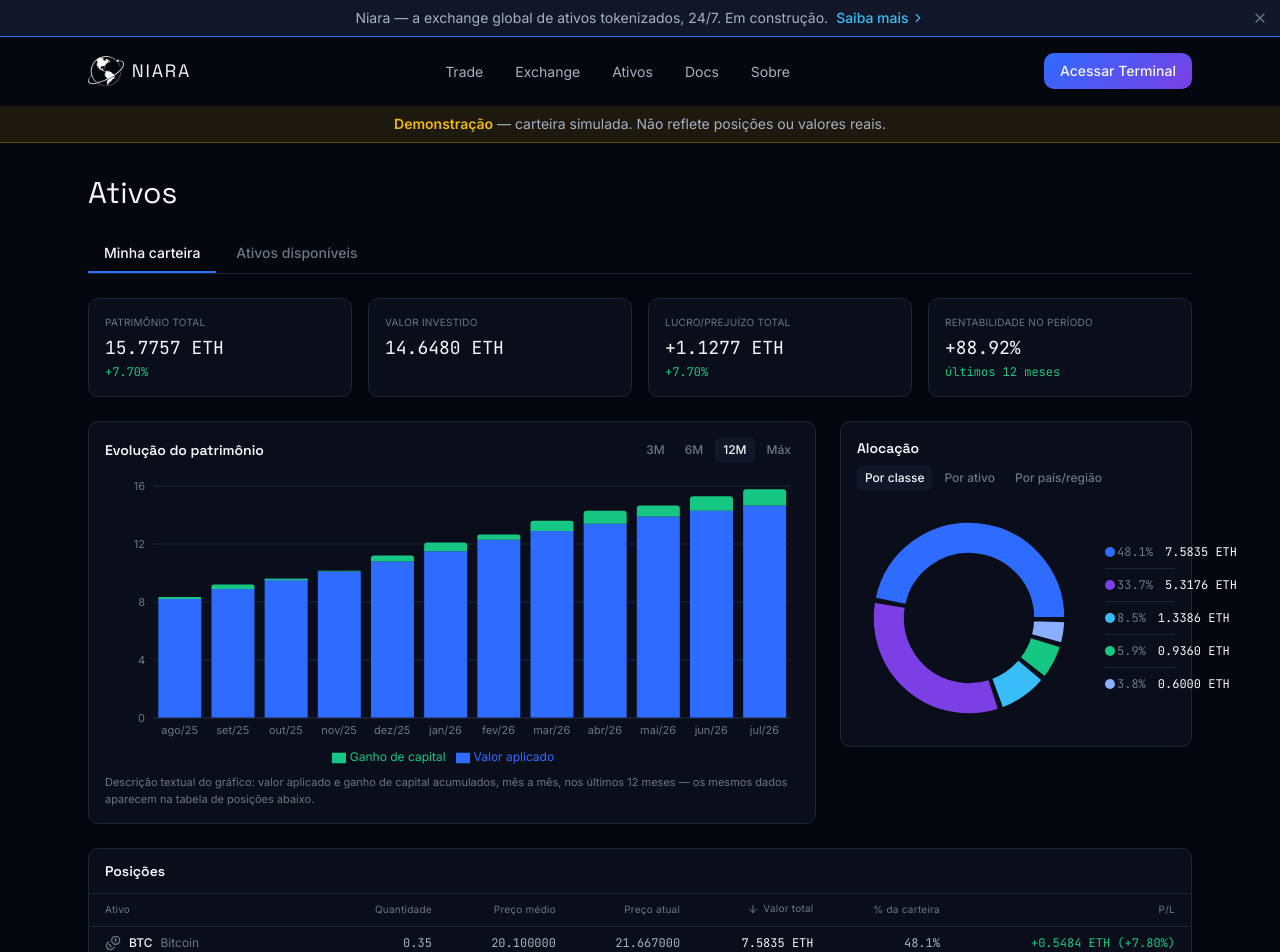
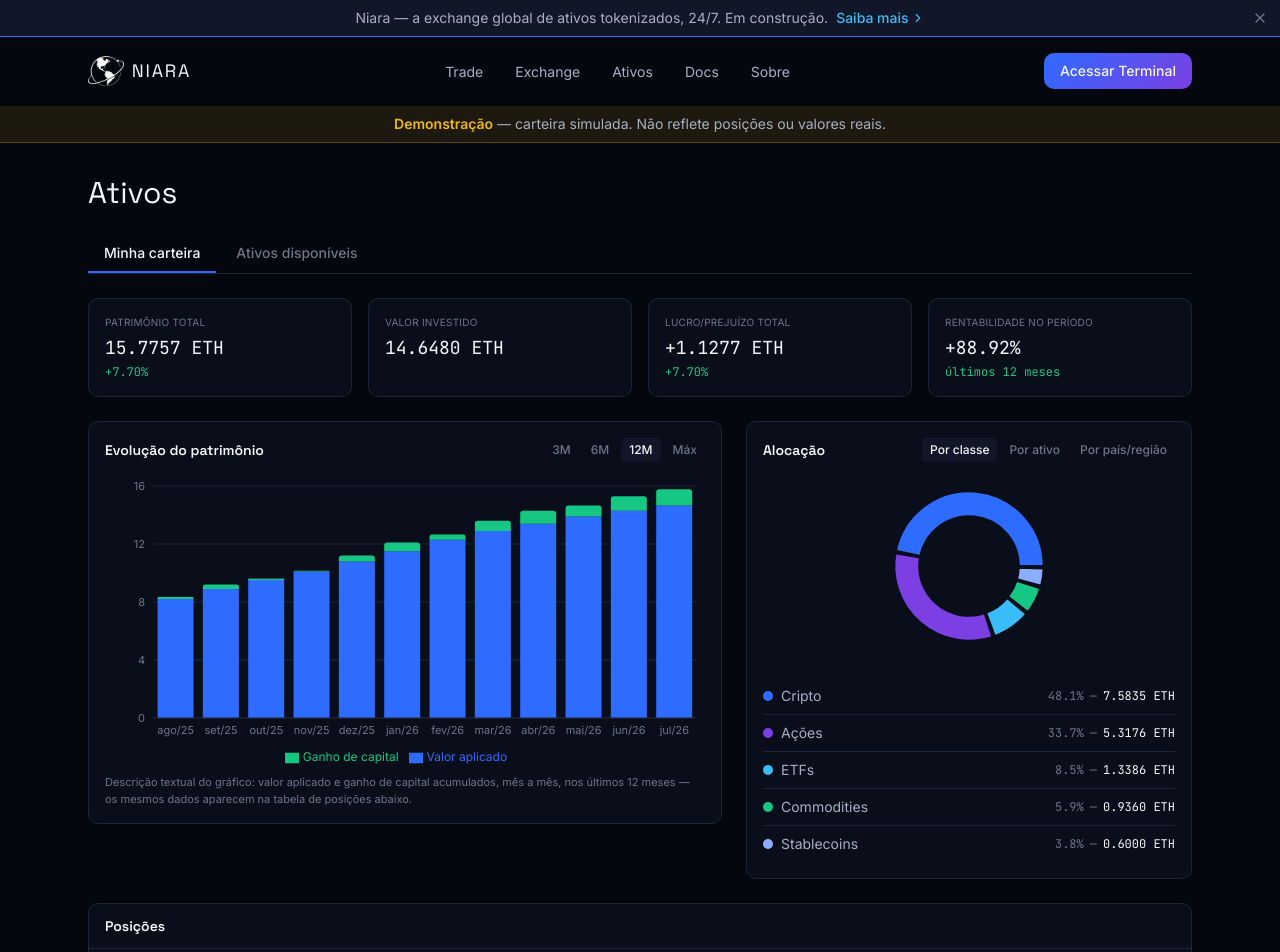
Before and after one commit to niaragaed/niara-site, a Next.js app: page /ativos in a window 1280 px wide. Shown: the top 952 px of the page. Built offline with nearby package versions, Linux system fonts and the light colour scheme.

Commit message:
fix: overflow da legenda do donut, dropdown de busca e tamanho das bandeiras

```diff
--- a/src/components/portfolio/AllocationDonut.tsx
+++ b/src/components/portfolio/AllocationDonut.tsx
@@ -6,6 +6,7 @@ import { Cell, Pie, PieChart, ResponsiveContainer, Tooltip } from "recharts";
 import { MOCK_ASSETS, type Asset } from "@/lib/mock-assets";
 import { MOCK_HOLDINGS } from "@/lib/mock-portfolio";
 import { useCurrency } from "@/context/CurrencyContext";
+import { Flag } from "@/components/ui/Flag";
 
 type ViewMode = "classe" | "ativo" | "regiao";
 
@@ -63,9 +64,9 @@ function computeAllocation(mode: ViewMode): AllocationItem[] {
 function RegionFlag({ region }: { region: string }) {
   const code = region === "BR" ? "br" : region === "US" ? "us" : region === "EU" ? "eu" : undefined;
   if (code) {
-    return <span className={`fi fi-${code} rounded-[2px] text-sm`} aria-hidden="true" />;
+    return <Flag country={code} size="sm" />;
   }
-  return <Globe className="h-3.5 w-3.5 text-text-muted" aria-hidden="true" />;
+  return <Globe className="h-4 w-4 text-text-muted" aria-hidden="true" />;
 }
 
 // tipo local (em vez do genérico do Recharts) — evita conflito de
@@ -98,7 +99,7 @@ export function AllocationDonut() {
   const data = useMemo(() => computeAllocation(mode), [mode]);
 
   return (
-    <div className="rounded-md border border-border bg-bg-surface p-4">
+    <div className="@container rounded-md border border-border bg-bg-surface p-4">
       <div className="flex flex-wrap items-center justify-between gap-2">
         <h2 className="text-sm font-semibold text-text-primary">Alocação</h2>
         <div role="group" aria-label="Ver alocação" className="flex items-center gap-1">
@@ -120,8 +121,10 @@ export function AllocationDonut() {
         </div>
       </div>
 
-      <div className="mt-4 flex flex-col gap-6 sm:flex-row sm:items-center">
-        <div aria-hidden="true" className="mx-auto h-56 w-56 shrink-0">
+      {/* flex-col por padrão (empilha quando o CARD fica estreito, não só o
+          viewport — daí @container/@md em vez de sm:) */}
+      <div className="mt-4 flex flex-col gap-6 @md:flex-row @md:items-center">
+        <div aria-hidden="true" className="mx-auto h-44 w-44 shrink-0 @md:h-48 @md:w-48">
           <ResponsiveContainer width="100%" height="100%">
             <PieChart>
               <Pie
@@ -145,11 +148,7 @@ export function AllocationDonut() {
 
         <div className="min-w-0 flex-1 divide-y divide-border">
           {data.map((item, index) => (
-            <div
-              key={item.key}
-              className="flex items-center justify-between gap-3 py-1.5 text-sm"
-            >
-              <div className="flex min-w-0 items-center gap-2">
+            <div key={item.key} className="flex items-center gap-2 py-2 text-sm">
               <span
                 aria-hidden="true"
                 className="h-2.5 w-2.5 shrink-0 rounded-full"
@@ -157,17 +156,14 @@ export function AllocationDonut() {
               />
               {mode === "regiao" && <RegionFlag region={item.key} />}
               {mode === "ativo" && item.asset?.country && (
-                  <span
-                    className={`fi fi-${item.asset.country} rounded-[2px] text-sm`}
-                    aria-hidden="true"
-                  />
+                <Flag country={item.asset.country} size="sm" />
               )}
-                <span className="truncate text-text-secondary">{item.key}</span>
-              </div>
-              <div className="flex shrink-0 items-center gap-3 font-mono text-xs tabular-nums">
+              <span className="min-w-0 flex-1 truncate text-text-secondary">{item.key}</span>
+              <span className="shrink-0 whitespace-nowrap font-mono text-xs tabular-nums">
                 <span className="text-text-muted">{item.pct.toFixed(1)}%</span>
+                <span className="mx-1.5 text-text-muted">—</span>
                 <span className="text-text-primary">{format(item.value)}</span>
-              </div>
+              </span>
             </div>
           ))}
         </div>
--- a/src/components/portfolio/AssetCatalog.tsx
+++ b/src/components/portfolio/AssetCatalog.tsx
@@ -5,15 +5,14 @@ import Link from "next/link";
 import { Coins, Search } from "lucide-react";
 import { MOCK_ASSETS, type Asset, type AssetClass, type Region } from "@/lib/mock-assets";
 import { useCurrency } from "@/context/CurrencyContext";
+import { Flag } from "@/components/ui/Flag";
 
 const CLASS_FILTERS: AssetClass[] = ["Ações", "ETFs", "Commodities", "Cripto", "Stablecoins"];
 const REGION_FILTERS: Region[] = ["BR", "US", "EU", "Global"];
 
 function AssetFlag({ asset }: { asset: Asset }) {
   if (asset.country) {
-    return (
-      <span className={`fi fi-${asset.country} rounded-[2px] text-base`} aria-hidden="true" />
-    );
+    return <Flag country={asset.country} size="sm" />;
   }
   return <Coins className="h-4 w-4 text-text-muted" aria-hidden="true" />;
 }
--- a/src/components/portfolio/HoldingsTable.tsx
+++ b/src/components/portfolio/HoldingsTable.tsx
@@ -5,6 +5,7 @@ import { ArrowDown, ArrowUp, Coins } from "lucide-react";
 import { MOCK_ASSETS } from "@/lib/mock-assets";
 import { MOCK_HOLDINGS } from "@/lib/mock-portfolio";
 import { useCurrency } from "@/context/CurrencyContext";
+import { Flag } from "@/components/ui/Flag";
 
 type Row = {
   symbol: string;
@@ -147,10 +148,7 @@ export function HoldingsTable() {
                     <td className="px-4 py-2">
                       <div className="flex items-center gap-2 font-sans">
                         {row.country ? (
-                          <span
-                            className={`fi fi-${row.country} rounded-[2px] text-base`}
-                            aria-hidden="true"
-                          />
+                          <Flag country={row.country} size="sm" />
                         ) : (
                           <Coins className="h-4 w-4 text-text-muted" aria-hidden="true" />
                         )}
--- a/src/components/portfolio/PortfolioPage.tsx
+++ b/src/components/portfolio/PortfolioPage.tsx
@@ -61,11 +61,11 @@ export function PortfolioPage() {
           {tab === "carteira" ? (
             <div className="flex flex-col gap-6">
               <PortfolioSummary />
-              <div className="grid grid-cols-1 gap-6 lg:grid-cols-3">
-                <div className="lg:col-span-2">
+              <div className="grid grid-cols-1 gap-6 lg:grid-cols-12">
+                <div className="lg:col-span-7">
                   <PortfolioEvolution />
                 </div>
-                <div>
+                <div className="lg:col-span-5">
                   <AllocationDonut />
                 </div>
               </div>
--- a/src/components/trade/AssetSearch.tsx
+++ b/src/components/trade/AssetSearch.tsx
@@ -5,13 +5,13 @@ import { Coins, Search } from "lucide-react";
 import type { Asset } from "@/lib/mock-assets";
 import { useExchange } from "./ExchangeContext";
 import { useCurrency } from "@/context/CurrencyContext";
+import { Flag } from "@/components/ui/Flag";
 
-function AssetFlag({ asset, size }: { asset: Asset; size: "sm" | "lg" }) {
+function AssetIcon({ asset, size }: { asset: Asset; size: "sm" | "lg" }) {
   if (asset.country) {
-    const textSize = size === "sm" ? "text-base" : "text-2xl";
-    return <span className={`fi fi-${asset.country} rounded-[2px] ${textSize}`} />;
+    return <Flag country={asset.country} size={size} />;
   }
-  const boxSize = size === "sm" ? "h-4 w-4" : "h-6 w-6";
+  const boxSize = size === "sm" ? "h-4 w-4" : "h-5 w-5";
   return <Coins className={`${boxSize} text-text-muted`} aria-hidden="true" />;
 }
 
@@ -60,7 +60,7 @@ export function AssetSearch() {
           <ul
             role="listbox"
             aria-label="Resultados da busca de ativos"
-            className="absolute z-10 mt-1 max-h-64 w-full overflow-auto rounded-md border border-border bg-bg-elevated py-1 shadow-lg"
+            className="absolute right-0 z-30 mt-1 max-h-80 w-max min-w-[280px] overflow-y-auto overflow-x-hidden rounded-md border border-border bg-bg-elevated py-1 shadow-lg [scrollbar-color:var(--color-border)_transparent] [scrollbar-width:thin]"
           >
             {filtered.map((asset) => (
               <li key={asset.symbol}>
@@ -74,14 +74,13 @@ export function AssetSearch() {
                     setQuery("");
                     setOpen(false);
                   }}
-                  className="flex w-full items-center gap-2 px-3 py-2 text-left text-sm text-text-secondary transition-colors hover:bg-bg-surface hover:text-text-primary"
+                  className="flex w-full items-center gap-2.5 px-3 py-2.5 text-left text-sm text-text-secondary transition-colors hover:bg-bg-surface hover:text-text-primary focus-visible:bg-bg-surface focus-visible:text-text-primary focus-visible:outline-none"
                 >
-                  <AssetFlag asset={asset} size="sm" />
-                  <span className="font-medium text-text-primary">
-                    {asset.symbol}
-                  </span>
-                  <span className="truncate text-text-muted">
-                    {asset.name}
+                  <AssetIcon asset={asset} size="sm" />
+                  <span className="font-medium text-text-primary">{asset.symbol}</span>
+                  <span className="truncate text-text-muted">{asset.name}</span>
+                  <span className="ml-auto shrink-0 whitespace-nowrap font-mono text-xs tabular-nums text-text-secondary">
+                    {format(asset.priceEth)}
                   </span>
                 </button>
               </li>
@@ -91,7 +90,7 @@ export function AssetSearch() {
       </div>
 
       <div className="flex items-center gap-3">
-        <AssetFlag asset={selected} size="lg" />
+        <AssetIcon asset={selected} size="lg" />
         <div>
           <div className="flex items-center gap-2">
             <span className="font-display text-lg text-text-primary">
--- /dev/null
+++ b/src/components/ui/Flag.tsx
@@ -0,0 +1,29 @@
+type FlagSize = "sm" | "md" | "lg";
+
+// flag-icons dimensiona pelo font-size (width: 1.333em, proporção 4:3) —
+// por isso o tamanho é controlado via text-*, não h-*/w-*. Esses três
+// tamanhos cobrem os usos do site: sm (~16px) em tabelas/listas densas,
+// md (~18px) em linhas um pouco mais destacadas, lg (~20px) no cabeçalho
+// do ativo selecionado.
+const SIZE_CLASSES: Record<FlagSize, string> = {
+  sm: "text-base",
+  md: "text-lg",
+  lg: "text-xl",
+};
+
+export function Flag({
+  country,
+  size = "sm",
+  className = "",
+}: {
+  country: string;
+  size?: FlagSize;
+  className?: string;
+}) {
+  return (
+    <span
+      aria-hidden="true"
+      className={`fi fi-${country} inline-block shrink-0 rounded-[2px] align-middle ${SIZE_CLASSES[size]} ${className}`}
+    />
+  );
+}
```
Lines whose indentation alone changed are shown as unchanged.
